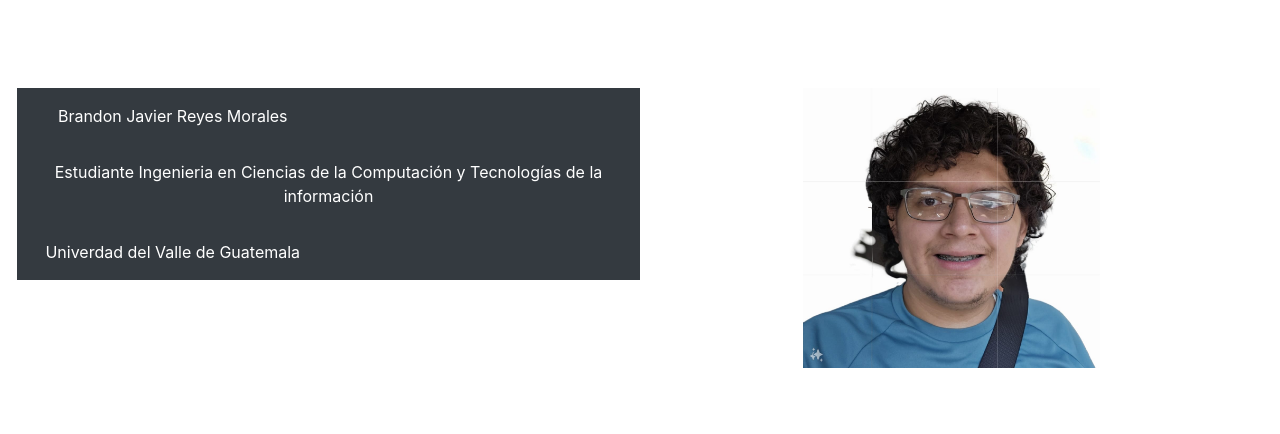
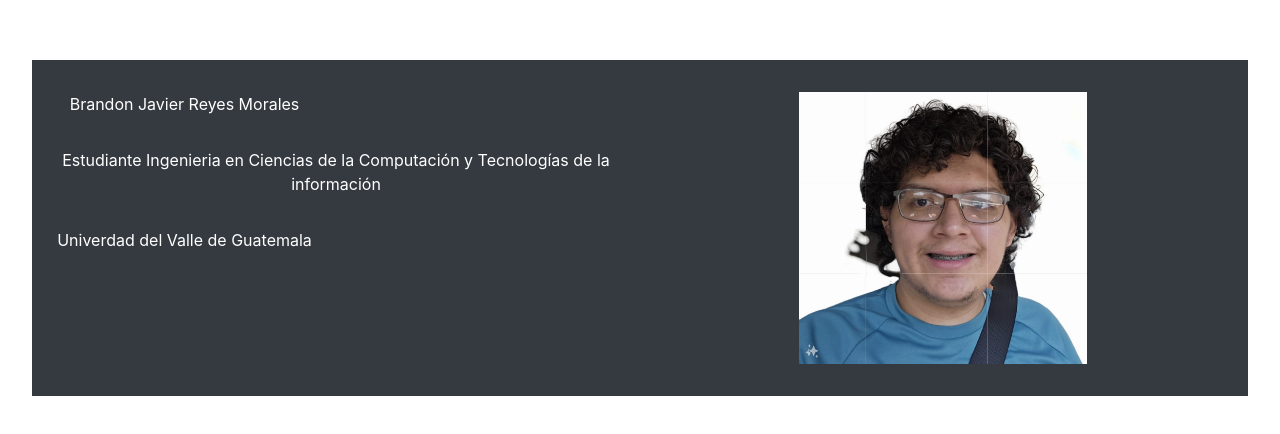
Before and after one commit to BrandonReyes0609/Portafolio4, a React (Vite) app: page / in a window 1280 px wide. Shown: the part 172-606 px from the top of the page. Built offline with nearby package versions, Linux system fonts and the light colour scheme.

Commit message:
cahange color

```diff
--- a/src/App.jsx
+++ b/src/App.jsx
@@ -9,7 +9,7 @@ function App() {
 
   return (
     <>
-      <div class=".container-fluid">
+      <div class=".container-fluid col p-3 bg-dark text-white">
         <div class="row">
           <div class="col ">
             <div class="row">
@@ -29,7 +29,7 @@ function App() {
 
             </div>
           </div>
-          <div class="col">
+          <div class="col col p-3 bg-dark text-white">
             <img src={fotoperfil} alt="fotoperfil"style={{ width: '50%', height: 'auto' }}  />
           </div>
         </div>
```
